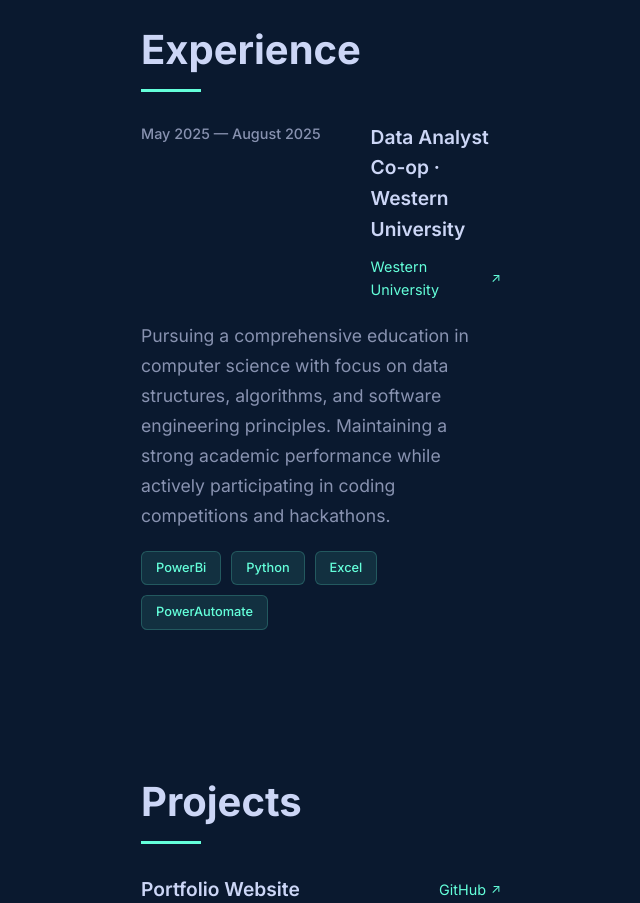
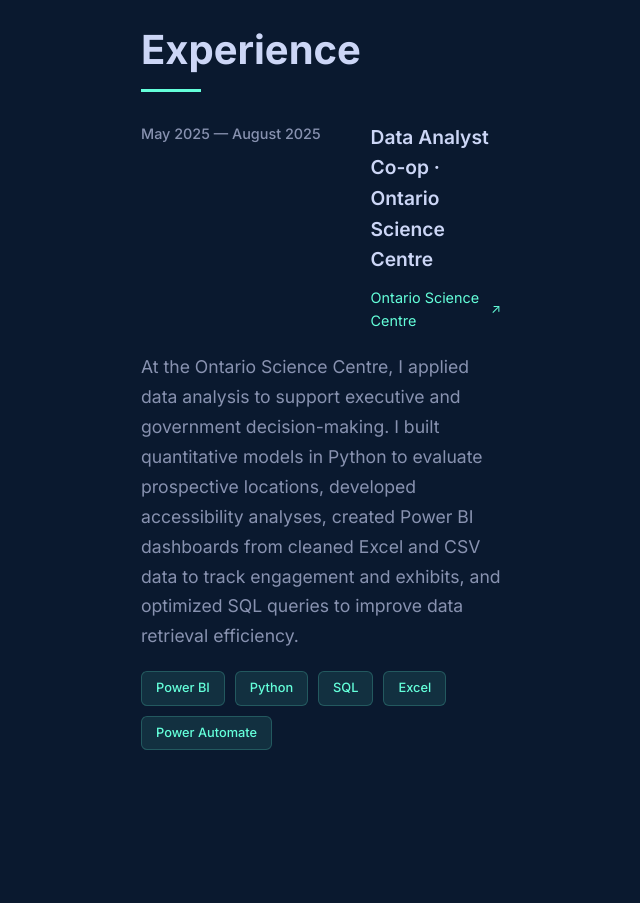
Before and after one commit to elvisThai/my-portfolio, a React (Create React App) app: page / in a window 1280 px wide. Shown: the part 860-1763 px from the top of the page, without its empty margins (619-1259 px from the left). Built offline with nearby package versions, Linux system fonts and the light colour scheme; no server answers; the HTML template or start-up script is replaced by a standard one.

Commit message:
update experience section

```diff
--- a/src/components/Experience.js
+++ b/src/components/Experience.js
@@ -9,23 +9,25 @@
         <div className="experience-header">
           <span className="experience-period">May 2025 — August 2025</span>
           <div className="experience-title">
-            <h3>Data Analyst Co-op · Western University</h3>
-            <a href="https://uwo.ca" target="_blank" rel="noopener noreferrer" className="company-link">
-              <span>Western University</span>
+            <h3>Data Analyst Co-op · Ontario Science Centre</h3>
+            <a href="https://www.ontariosciencecentre.ca/" target="_blank" rel="noopener noreferrer" className="company-link">
+              <span>Ontario Science Centre</span>
               <span className="arrow">↗</span>
             </a>
           </div>
         </div>
         <p>
-          Pursuing a comprehensive education in computer science with focus on data structures, algorithms,
-          and software engineering principles. Maintaining a strong academic performance while actively
-          participating in coding competitions and hackathons.
+        At the Ontario Science Centre, I applied data analysis to support executive and government decision-making.
+        I built quantitative models in Python to evaluate prospective locations, developed accessibility analyses,
+        created Power BI dashboards from cleaned Excel and CSV data to track engagement and exhibits,
+        and optimized SQL queries to improve data retrieval efficiency.
         </p>
         <div className="tech-stack">
-          <span className="tech-tag">PowerBi</span>
+          <span className="tech-tag">Power BI</span>
           <span className="tech-tag">Python</span>
+          <span className="tech-tag">SQL</span>
           <span className="tech-tag">Excel</span>
-          <span className="tech-tag">PowerAutomate</span>
+          <span className="tech-tag">Power Automate</span>
         </div>
       </div>
     </div>
```
